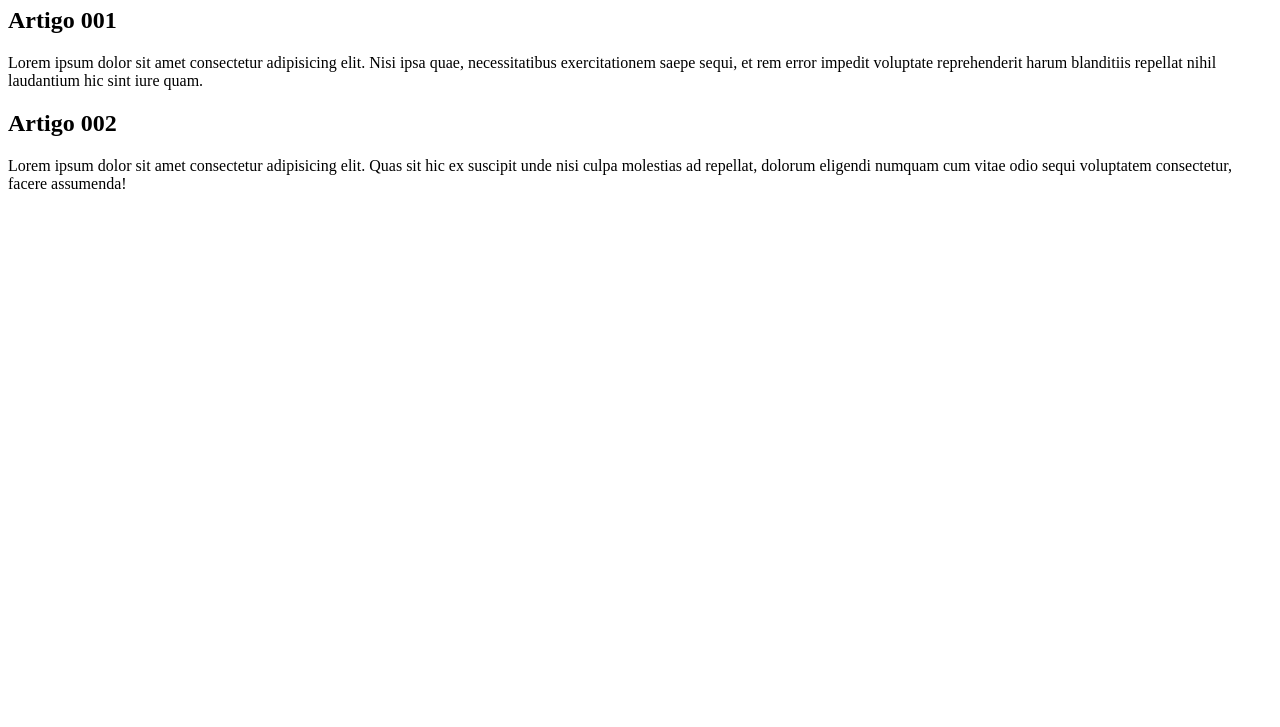
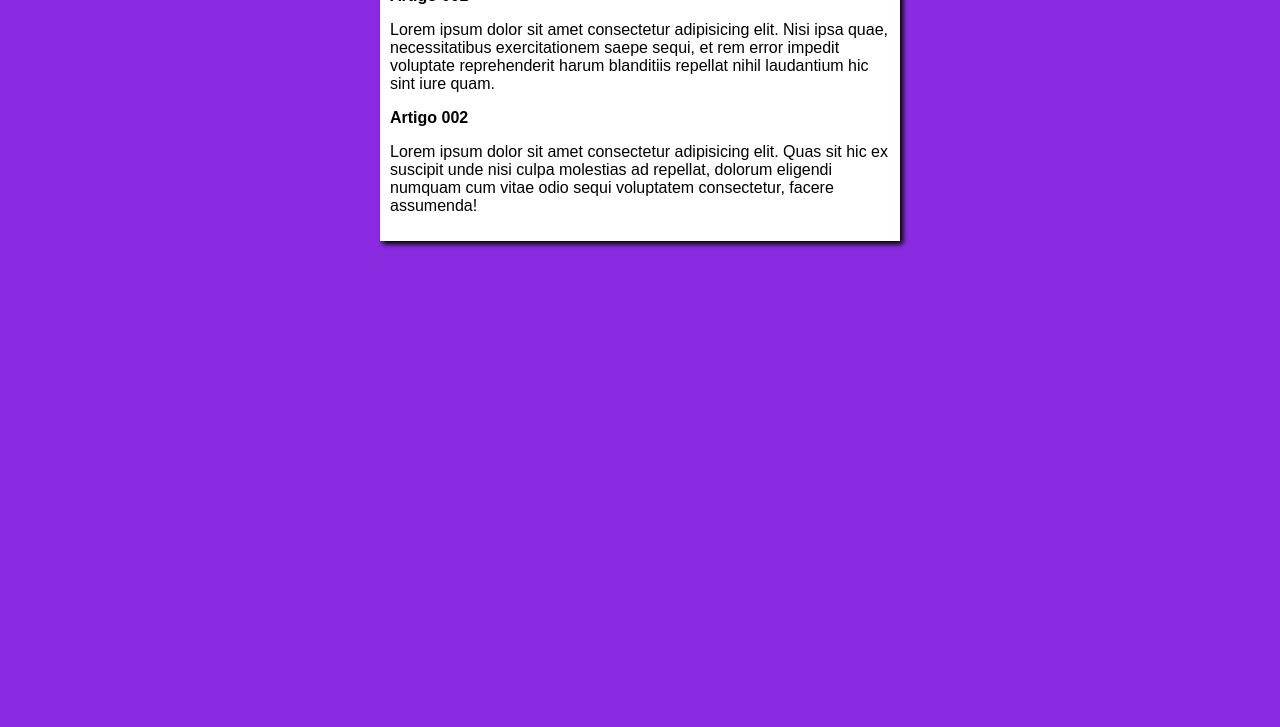
Before and after one commit to mateusbezerraf/projeto-site, a plain HTML site: page index.html in a window 1280 px wide. Shown: the part 73-800 px from the top of the page. Drawn offline with Linux system fonts and the light colour scheme.

Commit message:
iniciei o design

```diff
--- /dev/null
+++ b/estilos/style.css
@@ -0,0 +1,16 @@
+* {
+    font-family: Arial, Helvetica, sans-serif;
+    font-size: 16px;
+}
+
+body {
+    background-color: blueviolet;
+}
+
+main {
+    background-color: white;
+    width: 500px;
+    margin:auto;
+    padding: 10px;
+    box-shadow: 3px 3px 5px rgba(0, 0, 0, 473);
+}
--- a/index.html
+++ b/index.html
@@ -4,6 +4,7 @@
     <meta charset="UTF-8">
     <meta name="viewport" content="width=device-width, initial-scale=1.0">
     <title>Título do Site</title>
+    <link rel="stylesheet" href="estilos/style.css">
 </head>
 <body>
     <main>
```
